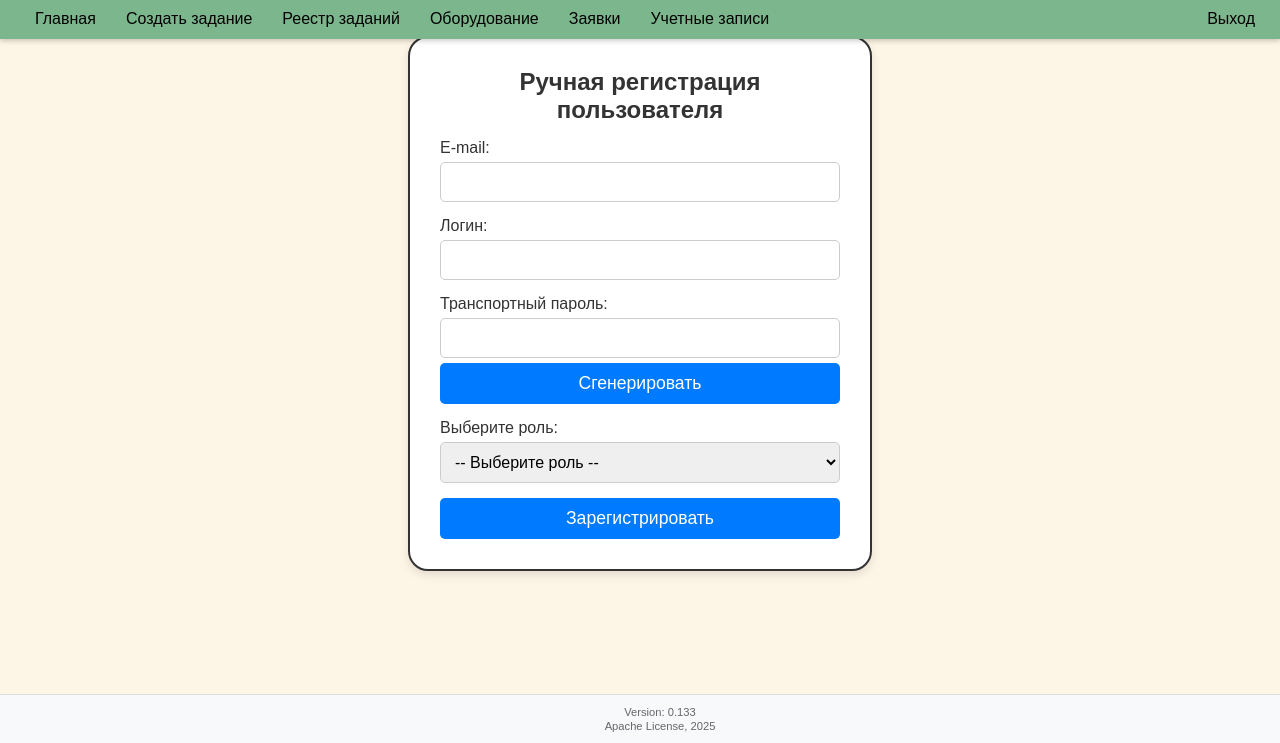
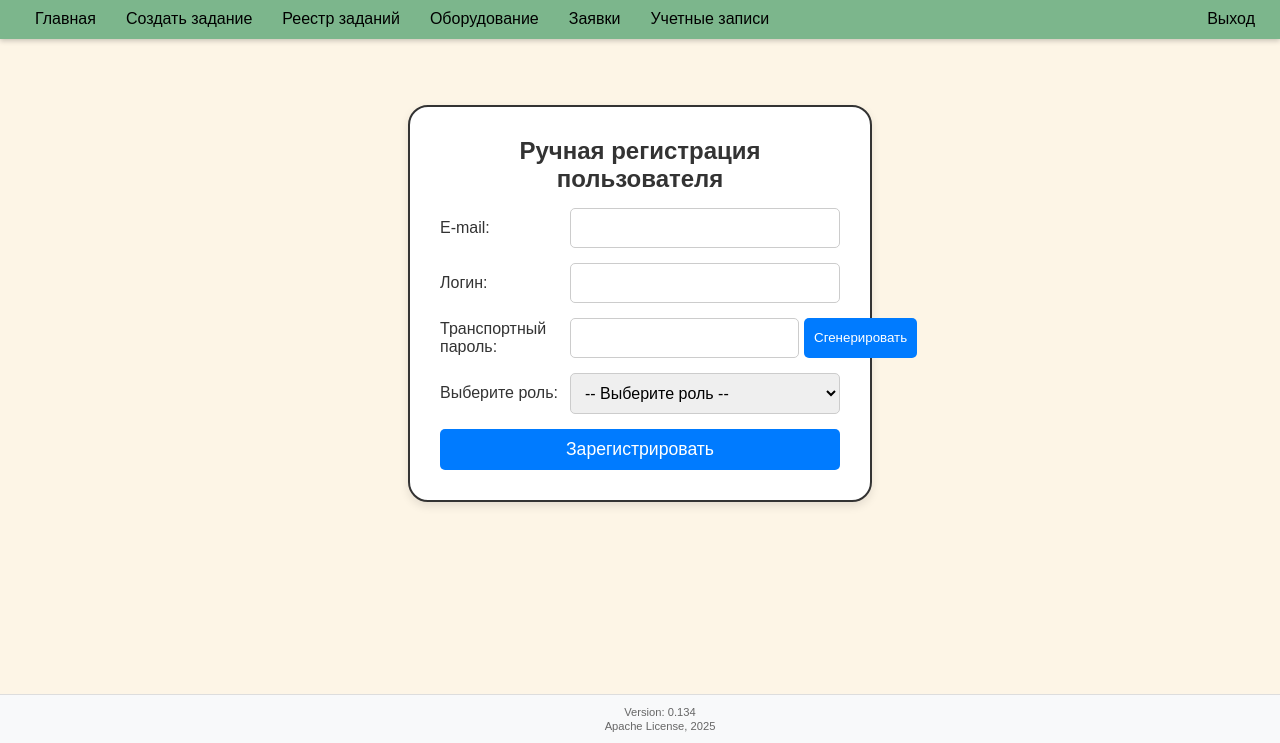
Before and after one commit to LeonArchie/SLM, a PHP site: page /FR_register.php in a window 1280 px wide. Shown: the part 57-800 px from the top of the page. Run offline with PHP 8.4, Linux system fonts and the light colour scheme; data that the repository does not hold is empty; some libraries are stand-ins or nearby versions.

Commit message:
v.134 Update form password, update css

```diff
--- a/FR_register.php
+++ b/FR_register.php
@@ -87,9 +87,11 @@
                 	<input type="text" id="username" name="username" required>
 				</div>
 				<div class="input-group">
-                	<label for="password">Транспортный пароль:</label>
-                	<input type="password" id="password" name="password" required>
-					<button type="button" id="generate-password">Сгенерировать</button>
+					<label for="password">Транспортный пароль:</label>
+					<div class="password-container">
+						<input type="text" id="password" name="password" required>
+						<button type="button" id="generate-password">Сгенерировать</button>
+					</div>
 				</div>
 				<div class="input-group">
                 	<label for="role">Выберите роль:</label>
--- a/css/register.css
+++ b/css/register.css
@@ -25,14 +25,16 @@
 
 .register .input-group {
     display: flex;
-    flex-direction: column; /* Лейбл и поле ввода в колонку */
-    gap: 5px; /* Отступ между лейблом и полем ввода */
+    flex-direction: row; /* Лейбл и поле ввода в строку */
+    align-items: center; /* Выравнивание по вертикали */
+    gap: 10px; /* Отступ между лейблом и полем ввода */
 }
 
 .register label {
     font-size: 1em;
     color: #333;
     text-align: left; /* Лейбл выравнивается по левому краю */
+    flex: 0 0 120px; /* Фиксированная ширина для лейбла */
 }
 
 .register input[type="email"],
@@ -43,13 +45,36 @@
     border: 1px solid #ccc; /* Рамка */
     border-radius: 5px; /* Закруглённые углы */
     font-size: 1em; /* Размер шрифта */
-    width: 100%; /* Ширина поля ввода на всю доступную ширину */
+    flex: 1; /* Занимает всё оставшееся пространство */
     box-sizing: border-box; /* Учитываем padding и border в ширине */
 }
 
+.register .password-container {
+    display: flex;
+    gap: 5px; /* Отступ между полем и кнопкой */
+    flex: 1; /* Занимает всё оставшееся пространство */
+}
+
+.register .password-container input[type="text"] {
+    flex: 1; /* Поле занимает всё доступное пространство */
+}
+
+.register .password-container button {
+    padding: 10px;
+    background-color: #007bff;
+    color: white;
+    border: none;
+    border-radius: 5px;
+    cursor: pointer;
+    transition: background-color 0.3s ease;
+}
+
+.register .password-container button:hover {
+    background-color: #0056b3;
+}
+
 .register input[type="submit"],
-.register button[type="submit"],
-.register button[type="button"] {
+.register button[type="submit"] {
     padding: 10px; /* Внутренние отступы */
     background-color: #007bff; /* Цвет фона кнопки */
     color: white; /* Цвет текста */
@@ -62,8 +87,7 @@
 }
 
 .register input[type="submit"]:hover,
-.register button[type="submit"]:hover,
-.register button[type="button"]:hover {
+.register button[type="submit"]:hover {
     background-color: #0056b3; /* Цвет фона при наведении */
 }
 
@@ -76,17 +100,3 @@
     background-color: #ffe6e6; /* Светло-красный фон */
     border-radius: 40px;
 }
-
-#generate-password {
-    padding: 10px;
-    background-color: #007bff;
-    color: white;
-    border: none;
-    border-radius: 5px;
-    cursor: pointer;
-    transition: background-color 0.3s ease;
-}
-
-#generate-password:hover {
-    background-color: #0056b3;
-}
--- a/footer.html
+++ b/footer.html
@@ -1,5 +1,5 @@
 <!-- Подвал -->
 	<footer class="footer">
-		<div class="version">Version: 0.133</div>
+		<div class="version">Version: 0.134</div>
 		<div class="version">  Apache License, 2025</div>
 	</footer>
```
